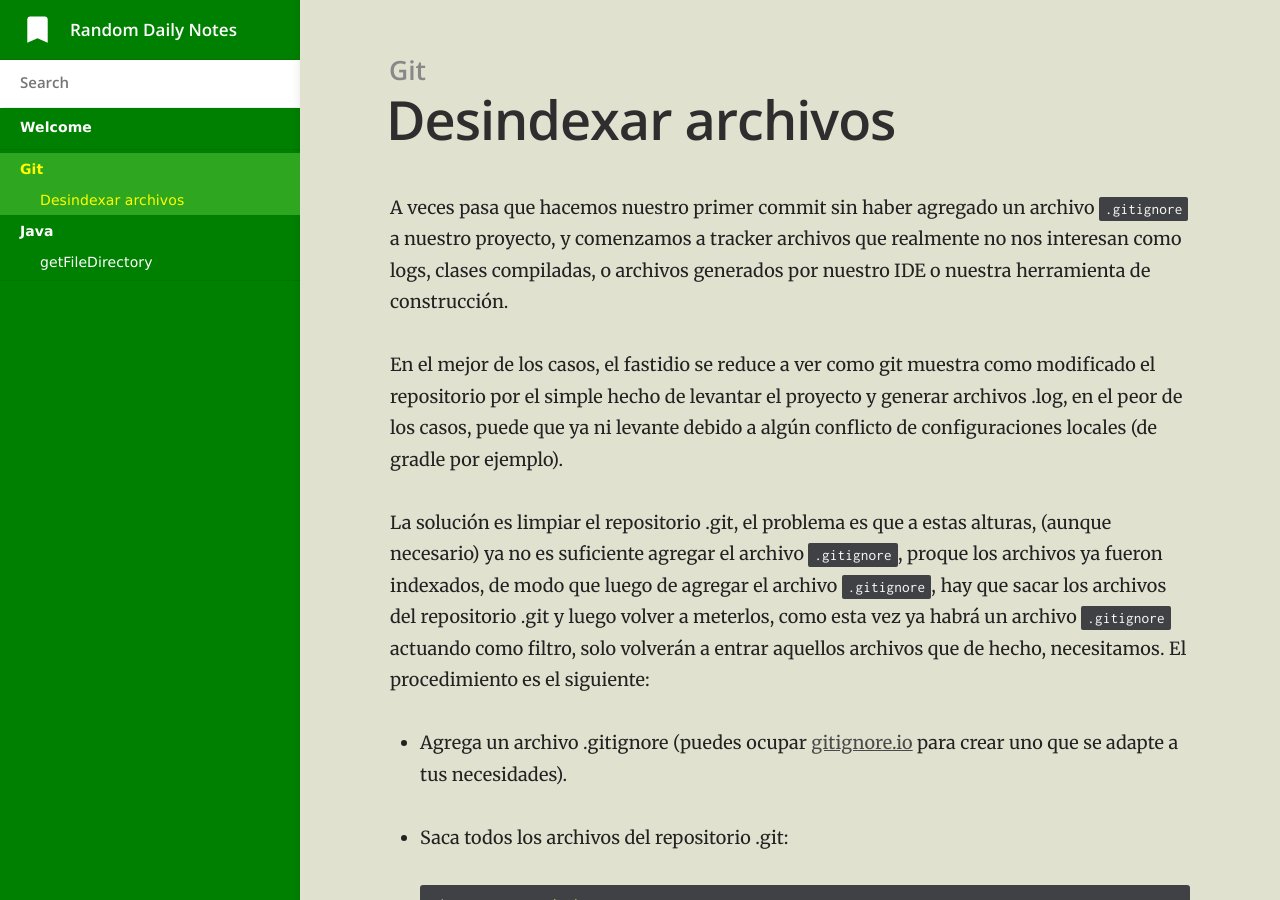
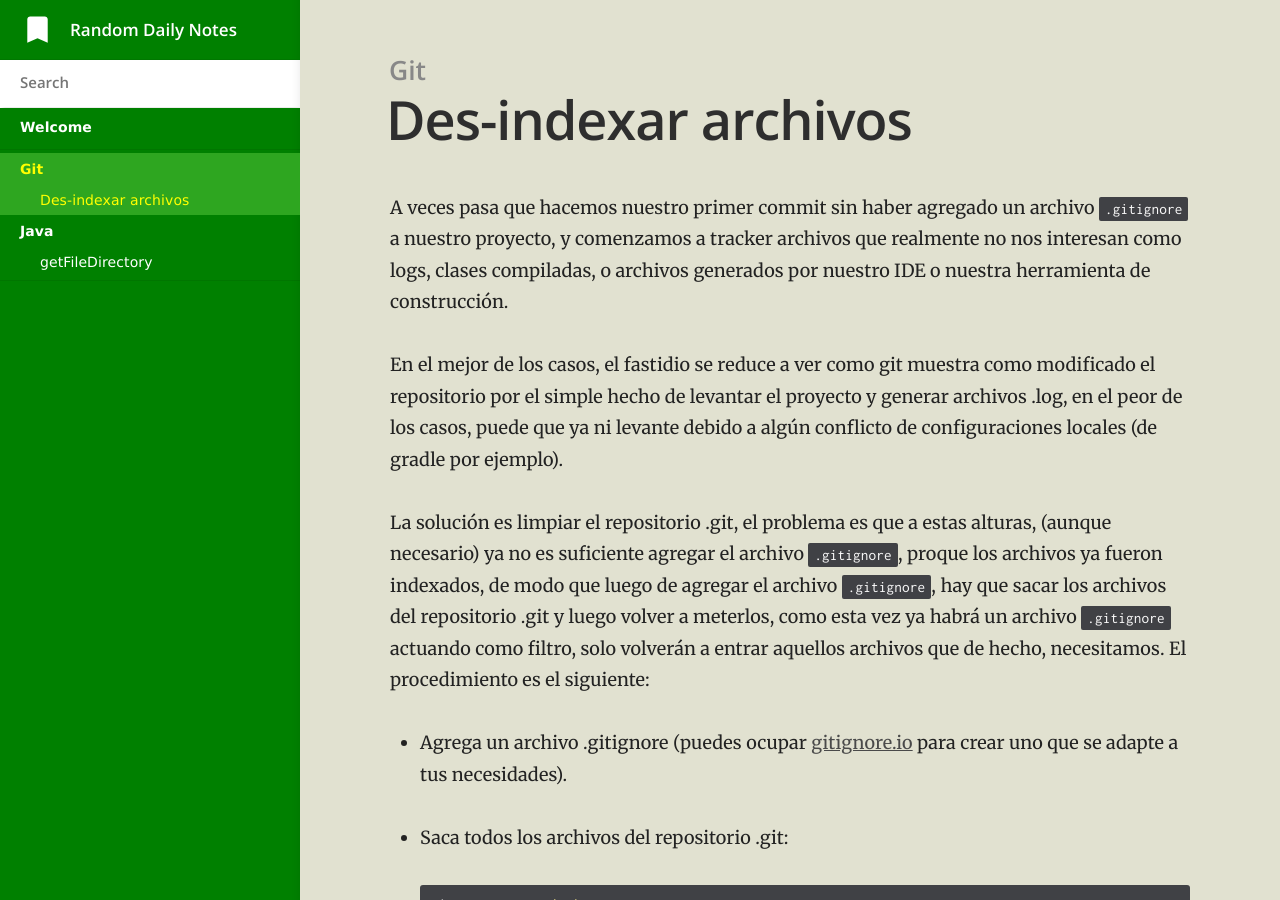
Before and after one commit to slaarks/slaarks.github.io, a Jekyll site: the page built from _docs/Git/untrack-files.md, in a window 1280 px wide and 900 px high. Built offline with Jekyll 4.4.1, drawn with Linux system fonts in a browser that asks for light colours.

Commit message:
Update untrack-files.md

```diff
--- a/_docs/Git/untrack-files.md
+++ b/_docs/Git/untrack-files.md
@@ -1,5 +1,5 @@
 ---
-title: Desindexar archivos
+title: Des-indexar archivos
 category: Git
 order: 1
 ---
```
